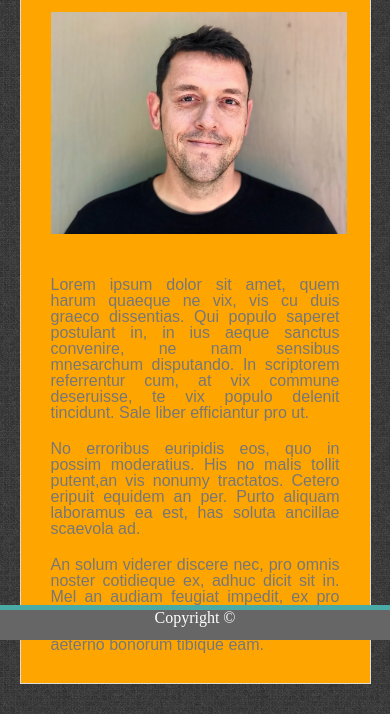
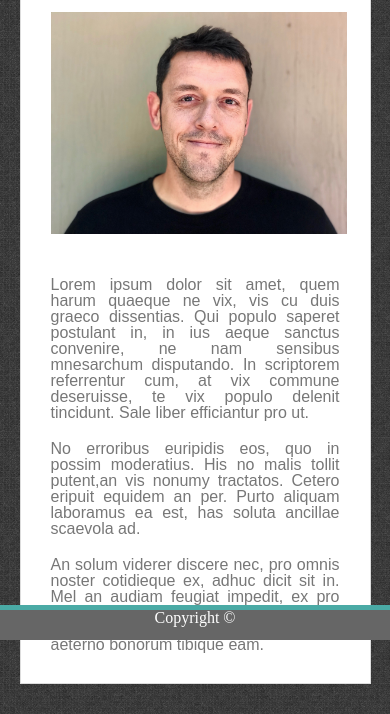
Before and after one commit to andrewpprine/Responsive-Portfolio, a plain HTML site: page index.html in a window 390 px wide. Shown: the part 204-918 px from the top of the page. Drawn offline with Linux system fonts and the light colour scheme.

Commit message:
refining style

```diff
--- a/assets/css/style.css
+++ b/assets/css/style.css
@@ -135,24 +135,15 @@ footer {
 }
 
 @media only screen and (max-width: 980px) {
-  .container {
-    background-color: lightblue;
-  }
   .wrapper {
     width: 80%;
   }
 @media only screen and (max-width: 768px) {
-  .container {
-    background-color: red;
   }
   .wrapper {
     width: 90%;
   }
 @media only screen and (max-width: 640px) {
-  .container {
-    background-color: orange;
-
-  }
   .wrapper {
     width: 90%;
   }
```
